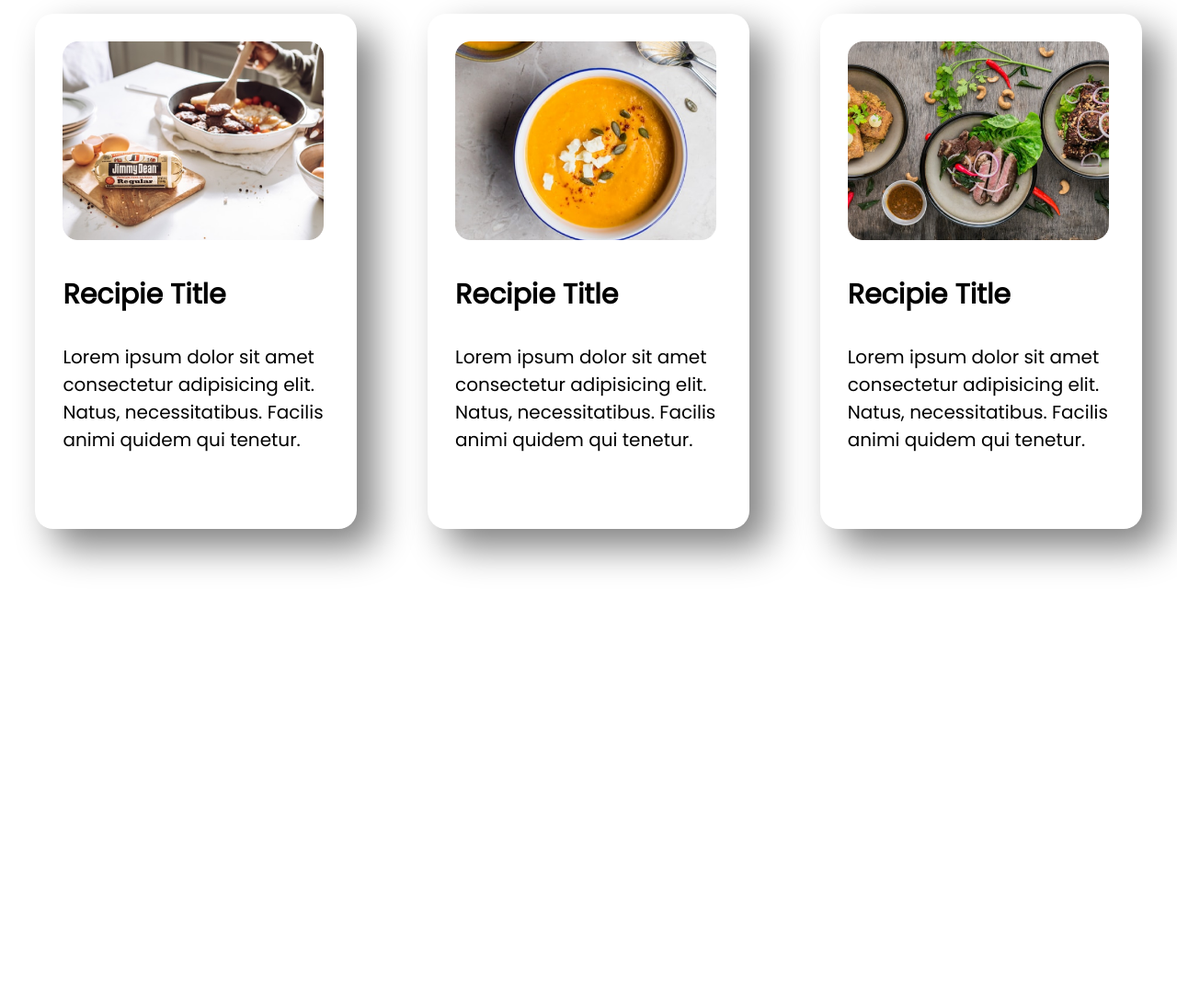
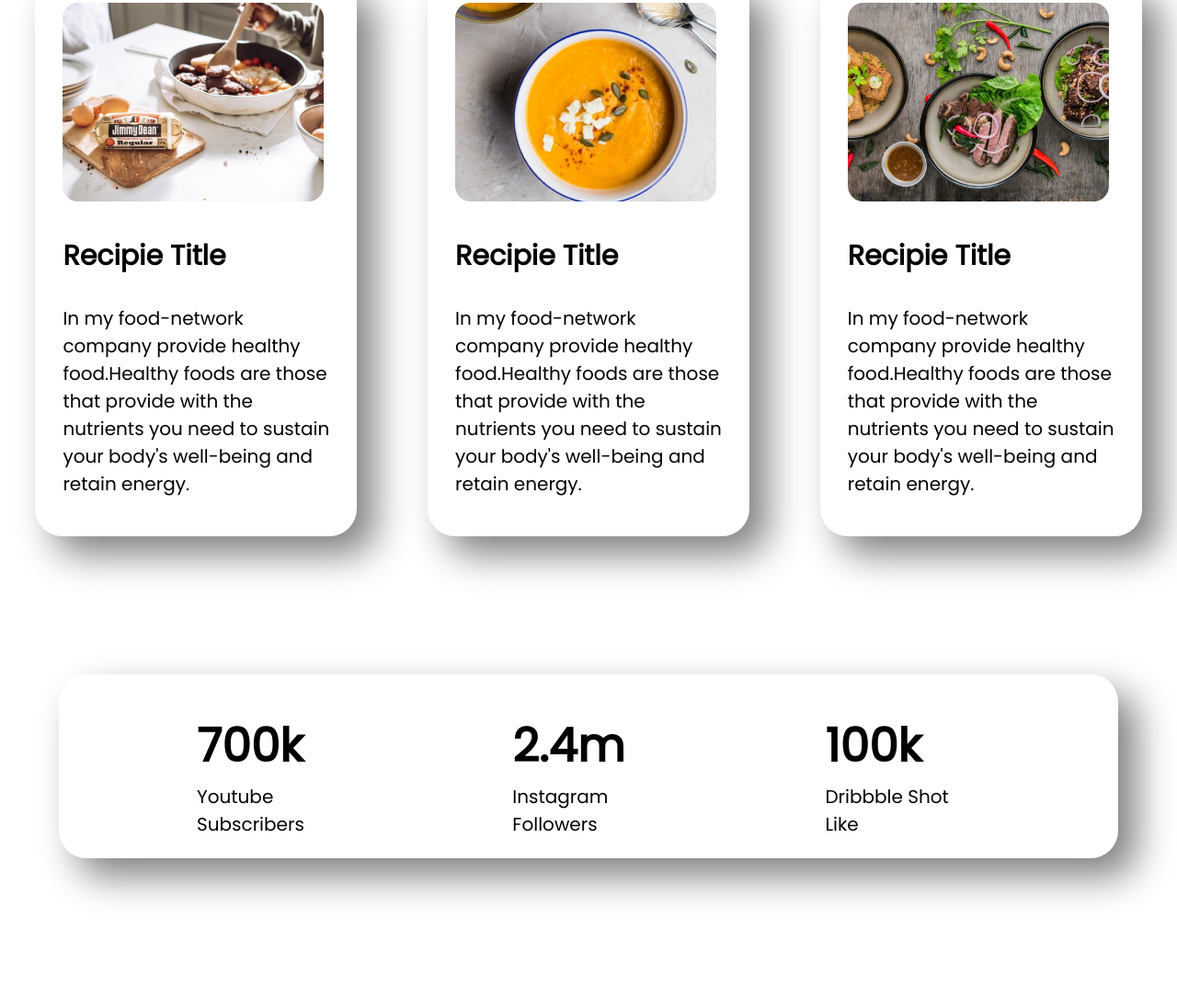
Before and after one commit to FatemaAkter11/food-network, a plain HTML site: page index.html in a window 1280 px wide. Shown: the part 1678-2764 px from the top of the page at 92% size. Before the commit the page ends 2443 px from the top, so only its background shows below. Drawn offline with Linux system fonts and the light colour scheme.

Commit message:
extra part added

```diff
--- a/index.html
+++ b/index.html
@@ -65,26 +65,48 @@
             <div id="menu-list1">
                 <img src="images/Project Cover.jpg" alt="">
                 <h3>Recipie Title</h3>
-                <p>Lorem ipsum dolor sit amet consectetur adipisicing elit. Natus, necessitatibus. Facilis animi quidem
-                    qui tenetur.</p>
+                <p>In my food-network company provide healthy food.Healthy foods are those that provide with the
+                    nutrients you need to sustain your body's well-being and retain energy. </p>
             </div>
             <div id="menu-list1">
                 <img src="images/Project Cover.png" alt="">
                 <h3>Recipie Title</h3>
-                <p>Lorem ipsum dolor sit amet consectetur adipisicing elit. Natus, necessitatibus. Facilis animi quidem
-                    qui tenetur.</p>
+                <p>In my food-network company provide healthy food.Healthy foods are those that provide with the
+                    nutrients you need to sustain your body's well-being and retain energy.</p>
             </div>
             <div id="menu-list1">
                 <img src="images/Project Cover1.jpg" alt="">
                 <h3>Recipie Title</h3>
-                <p>Lorem ipsum dolor sit amet consectetur adipisicing elit. Natus, necessitatibus. Facilis animi quidem
-                    qui tenetur.</p>
+                <p>In my food-network company provide healthy food.Healthy foods are those that provide with the
+                    nutrients you need to sustain your body's well-being and retain energy.</p>
             </div>
         </div>
 
     </section>
 
     <!-- recipies section end -->
+    <!-- extra part start -->
+    <section class="container">
+        <div class="extra-menu container">
+            <div id="extra-item">
+                <h1>700k</h1>
+                <p>Youtube Subscribers</p>
+            </div>
+            <div id="extra-item">
+                <h1>2.4m</h1>
+                <p>Instagram Followers</p>
+            </div>
+            <div id="extra-item">
+                <h1>100k</h1>
+                <p>Dribbble Shot Like</p>
+            </div>
+        </div>
+    </section>
+    <!-- extra part end -->
+
+    <!-- footer section start -->
+    <!-- footer section end -->
+
 </body>
 
 </html>
--- a/style.css
+++ b/style.css
@@ -13,15 +13,14 @@ p{
    font-size: 20px;
    margin-bottom: 40px;
 }
+.container{
+    display: flex;
+    margin-bottom: 150px;
+}
 /* header section start */
 
 .skib-color{
     color: orange;
-}
- .container{
-    display: flex;
-    height: 600px;
-    margin-bottom: 150px;
 }
 .first-width{
     width: 50%;
@@ -30,7 +29,7 @@ p{
     margin-left: 10px;
 }
 .first-width img{
-    width: 91%;
+    width: 96.5%;
 }
 .link_btn{
     background-image: linear-gradient(45deg,orange,tomato);
@@ -39,6 +38,10 @@ p{
     text-decoration: none;
     color: white;
     font-size: 20px;
+}
+.header{
+    background-image: url(images/top-banner.png);
+    background-repeat: no-repeat;
 }
 /* header section end */
 
@@ -63,13 +66,31 @@ h3{
     width: 98%;
 }
 #menu-list1{
-    border-radius: 20px;
+    height: 550px;
+    padding: 30px;
+    margin-left: 3%;
+    margin-right: 3%;
+    border-radius: 30px;
     box-shadow: 20px 20px 40px gray;
     border-image-slice: 1;
     border-image: linear-gradient(grey);
-    padding: 30px;
-    margin-left: 3%;
-    margin-right: 3%;
-    height: 500px;
 }
 /* recepies end */
+/* extra section start */
+.extra-menu{
+    width: 80%;
+    height: 200px;
+    box-shadow: 20px 20px 40px gray;
+    border-image-slice: 1;
+    border-image: linear-gradient(grey);
+    border-radius: 30px;
+    padding-left: 150px;
+    margin-left: 5%;
+    margin-right: 5%;
+}
+#extra-item{
+    padding-right: 17%;
+}
+.extra-menu p{
+   margin-top: -40px;
+}
```
Also changed, not shown: images/Frame 59.jpg (added), images/top-banner.png (added).
